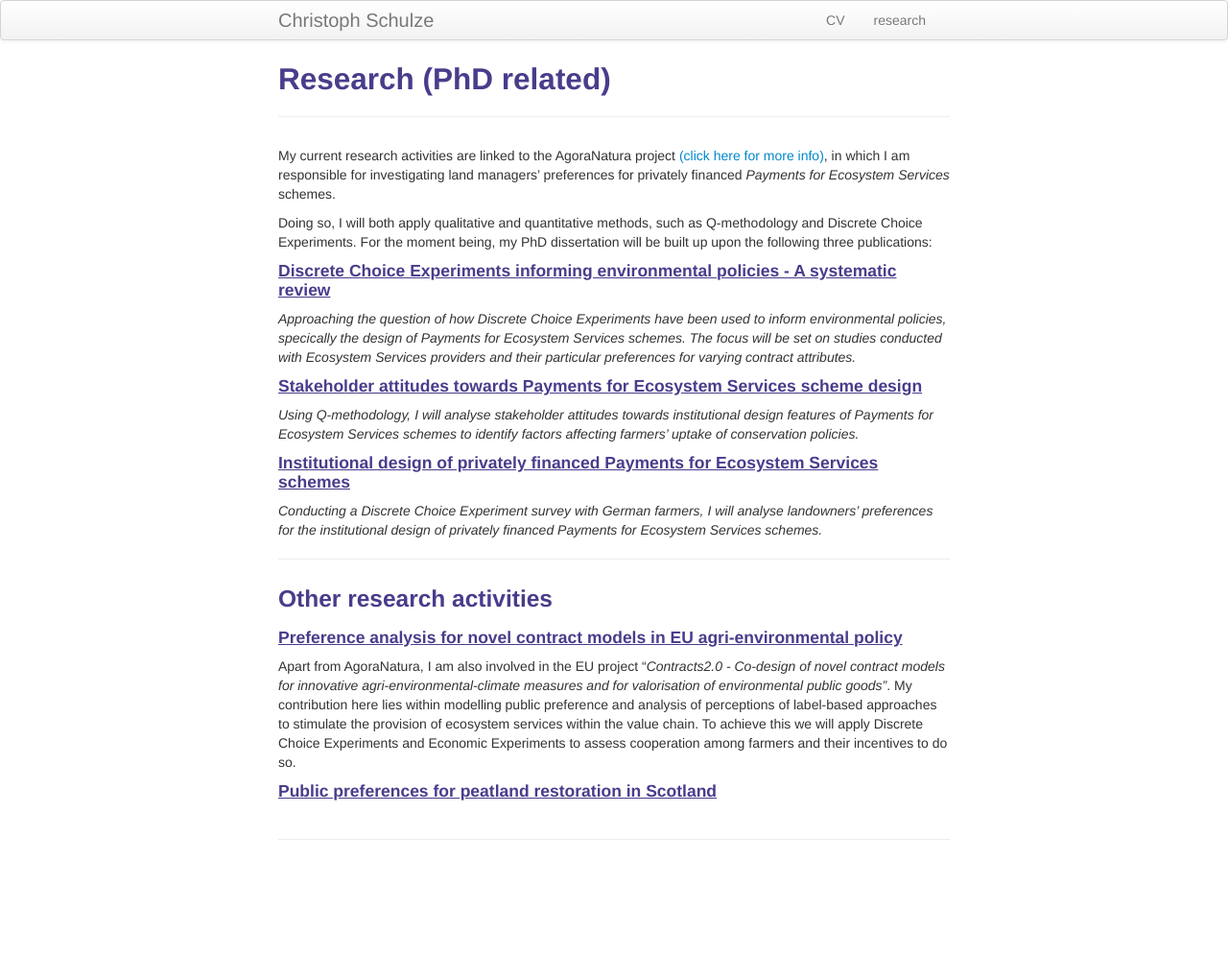
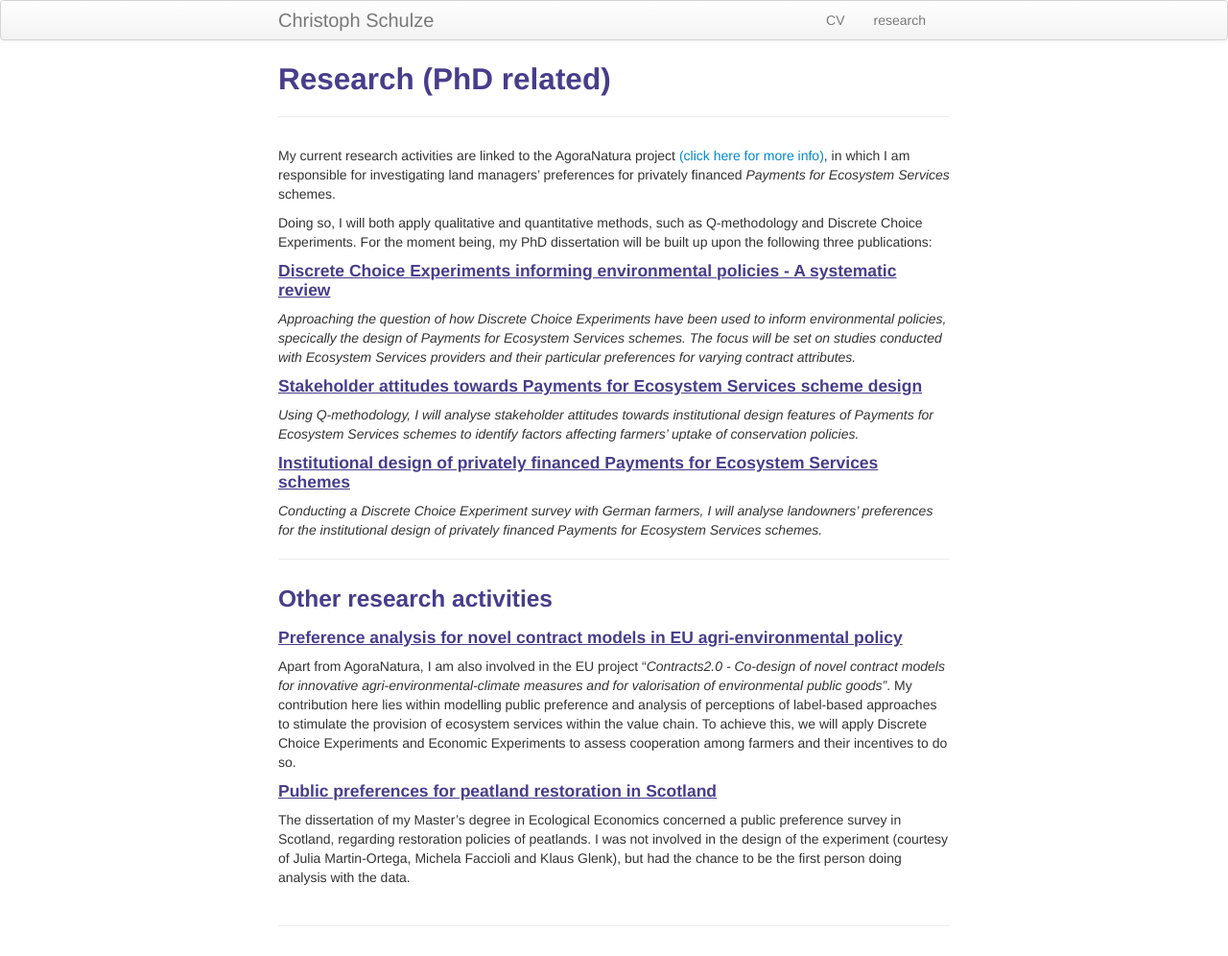
Before and after one commit to crokology/crokology.github.io, a Jekyll site: the page built from pages/research.md, in a window 1280 px wide. Shown: the whole page at 96% size. Built offline with Jekyll 4.4.1, drawn with Linux system fonts in a browser that asks for light colours; before the commit the page ends 906 px from its top, so only the background shows below that.

Commit message:
Update research.md

```diff
--- a/pages/research.md
+++ b/pages/research.md
@@ -20,9 +20,9 @@ Doing so, I will both apply qualitative and quantitative methods, such as Q-meth
 ---
 ### Other research activities
 #### <u>Preference analysis for novel contract models in EU agri-environmental policy</u>
-Apart from AgoraNatura, I am also involved in the EU project "*Contracts2.0 - Co-design of novel contract models for innovative agri-environmental-climate measures and for valorisation of environmental public goods"*. My contribution here lies within modelling public preference and analysis of perceptions of label-based approaches to stimulate the provision of ecosystem services within the value chain. To achieve this we will apply Discrete Choice Experiments and Economic Experiments to assess cooperation among farmers and their incentives to do so.
+Apart from AgoraNatura, I am also involved in the EU project "*Contracts2.0 - Co-design of novel contract models for innovative agri-environmental-climate measures and for valorisation of environmental public goods"*. My contribution here lies within modelling public preference and analysis of perceptions of label-based approaches to stimulate the provision of ecosystem services within the value chain. To achieve this, we will apply Discrete Choice Experiments and Economic Experiments to assess cooperation among farmers and their incentives to do so.
 #### <u>Public preferences for peatland restoration in Scotland</u>
-
+The dissertation of my Master's degree in Ecological Economics concerned a public preference survey in Scotland, regarding restoration policies of peatlands. I was not involved in the design of the experiment (courtesy of Julia Martin-Ortega, Michela Faccioli and Klaus Glenk), but had the chance to be the first person doing analysis with the data.
 
 
 
```
